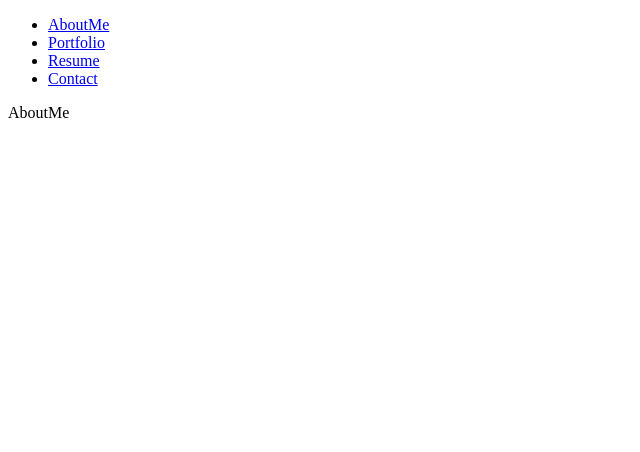
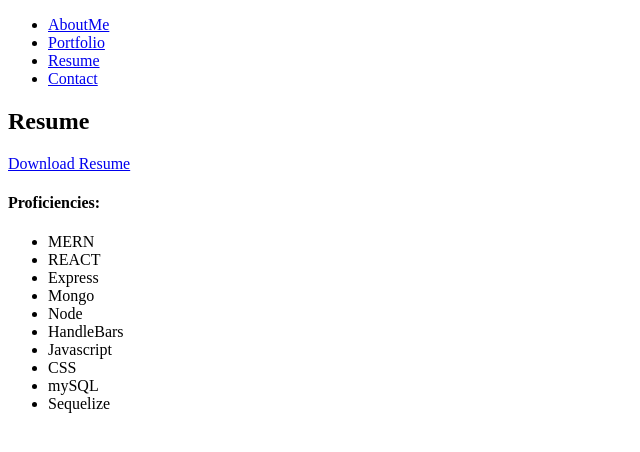
Before and after one commit to AWinterCoding/REACT-Porfolio, a React (Create React App) app in the folder react-portfolio/: page /resume in a window 1280 px wide. Shown: the top 452 px of the page, without its empty margins (0-640 px from the left). Built offline with nearby package versions, Linux system fonts and the light colour scheme.

Commit message:
Added content to each of the pages

```diff
--- a/react-portfolio/src/components/AboutMe.js
+++ b/react-portfolio/src/components/AboutMe.js
@@ -6,7 +6,20 @@ import NavigationBar from "./NavigationBar";
 function AboutMe() {
     return (<div>
     <NavigationBar />
-    <p>AboutMe</p>
+    <section>
+    <h2>AboutMe</h2>
+    <h4>Alexandra Winter</h4>
+    <p>Hello! My name is Alexandra Winter, I am an aspiring web developer</p>
+    <p>As of making this webpage I am currently the most versed in the MERN stack</p>
+    <p>However there are a lot of things I enjoy doing outside of web development such as</p>
+    <ul>
+        <li>Camping</li>
+        <li>Hiking</li>
+        <li>Video Games</li>
+        <li>and Motorcycles</li>
+    </ul>
+    <p>Please feel free to explore this website I made with REACT.</p>
+    </section>
     </div>
     );
   }
--- a/react-portfolio/src/components/Contact.js
+++ b/react-portfolio/src/components/Contact.js
@@ -4,7 +4,18 @@ import NavigationBar from "./NavigationBar";
 function Contact() {
     return (<div>
         <NavigationBar />
-        <p>Contact</p>
+        <section>
+            <h2>Contact Me</h2>
+            <form>
+                <label>Your Name Here:</label>
+                <input type="text"></input>
+                <label>Email Address:</label>
+                <input type="text"></input>
+                <label>Message:</label>
+                <input type="text"></input>
+                <button type="submit">Submit</button>
+            </form>
+        </section>
         </div>);
   }
 
--- a/react-portfolio/src/components/Portfolio.js
+++ b/react-portfolio/src/components/Portfolio.js
@@ -4,7 +4,7 @@ import NavigationBar from "./NavigationBar";
 function Portfolio() {
     return (<div>
         <NavigationBar />
-        <p>Portfolio</p>
+        <h2>Portfolio</h2>
         </div>);
   }
 
--- a/react-portfolio/src/components/Resume.js
+++ b/react-portfolio/src/components/Resume.js
@@ -4,7 +4,23 @@ import NavigationBar from "./NavigationBar";
 function Resume() {
     return (<div>
         <NavigationBar />
-        <p>AboutMe</p>
+        <section>
+            <h2>Resume</h2>
+            <a href="#">Download Resume</a>
+            <h4>Proficiencies:</h4>
+            <ul>
+                <li>MERN</li>
+                <li>REACT</li>
+                <li>Express</li>
+                <li>Mongo</li>
+                <li>Node</li>
+                <li>HandleBars</li>
+                <li>Javascript</li>
+                <li>CSS</li>
+                <li>mySQL</li>
+                <li>Sequelize</li>
+            </ul>
+        </section>
         </div>);
   }
 
```
